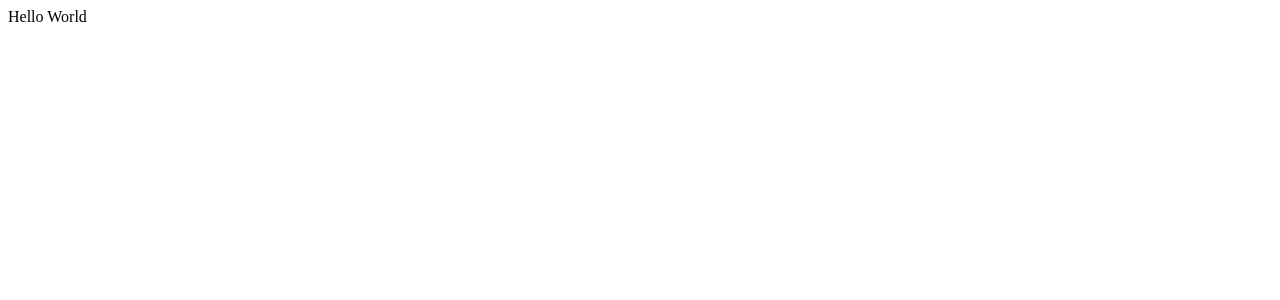
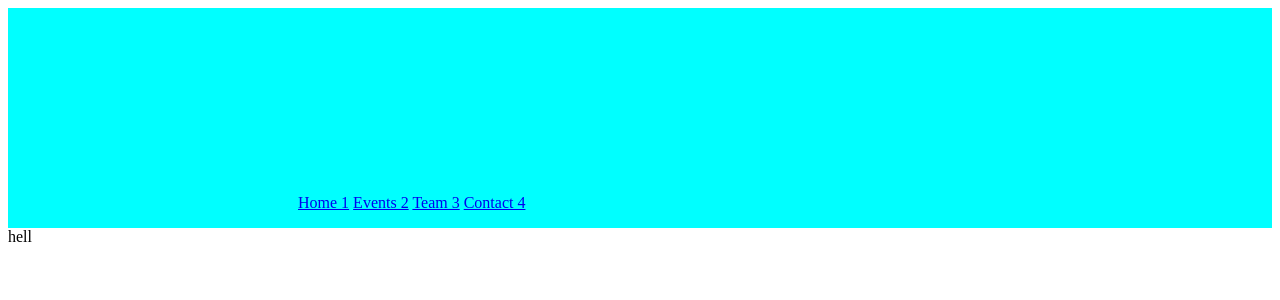
Before and after one commit to ACMRSET/website, a Flask app: page / in a window 1280 px wide. Before the commit the part shown is almost empty. Shown: the top 300 px of the page. Run offline with Flask 3, Linux system fonts and the light colour scheme.

Commit message:
base template

```diff
--- /dev/null
+++ b/templates/base.html
@@ -0,0 +1,44 @@
+<!DOCTYPE html>
+<html lang="en">
+<head>
+    <meta charset="UTF-8">
+    <meta name="viewport" content="width=device-width, initial-scale=1.0">
+    <link rel="stylesheet" href="/static/styles.css">
+    <title></title>
+</head>
+<body>
+    <div class="nav-div">
+
+        <div class="acmlogo-div"></div>
+        <div class="mid-div">
+
+            <nav class="navvi">
+                <!-- had to give this here  -->
+
+                {% set navname= ["Home","Events","Team","Contact"] %}
+                {% set navref = ["home","events","team","contact"] %}
+
+                <ul>
+                {% for i in navname %}
+
+                    <a class=nav-anchor href="/{{ navref[loop.index0] }}">{{i}} {{loop.index}}</a>
+
+                {% endfor %}
+
+
+                </ul>
+            </nav>
+
+        </div>
+        <div class="rset-div"></div>
+
+    </div>
+
+
+    {% block content %}
+
+
+
+    {% endblock %}
+</body>
+</html>
--- a/templates/home-page.html
+++ b/templates/home-page.html
@@ -1,11 +1,8 @@
-<!DOCTYPE html>
-<html lang="en">
-<head>
-    <meta charset="UTF-8">
-    <meta name="viewport" content="width=device-width, initial-scale=1.0">
-    <title></title>
-</head>
-<body>
-    Hello World
-</body>
-</html>
+{% extends "base.html" %}
+
+
+{% block content %}
+
+    hell
+
+{% endblock %}
```
